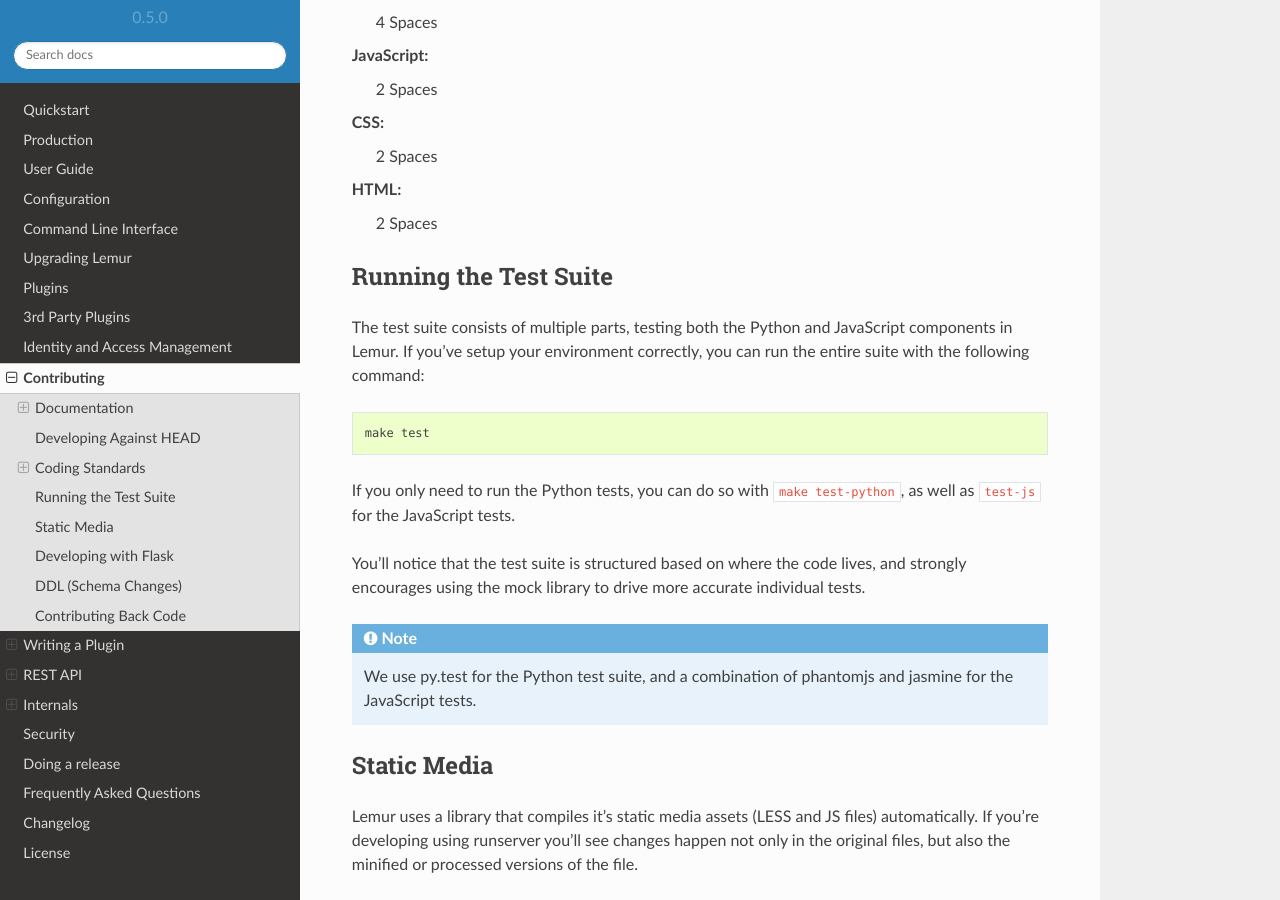
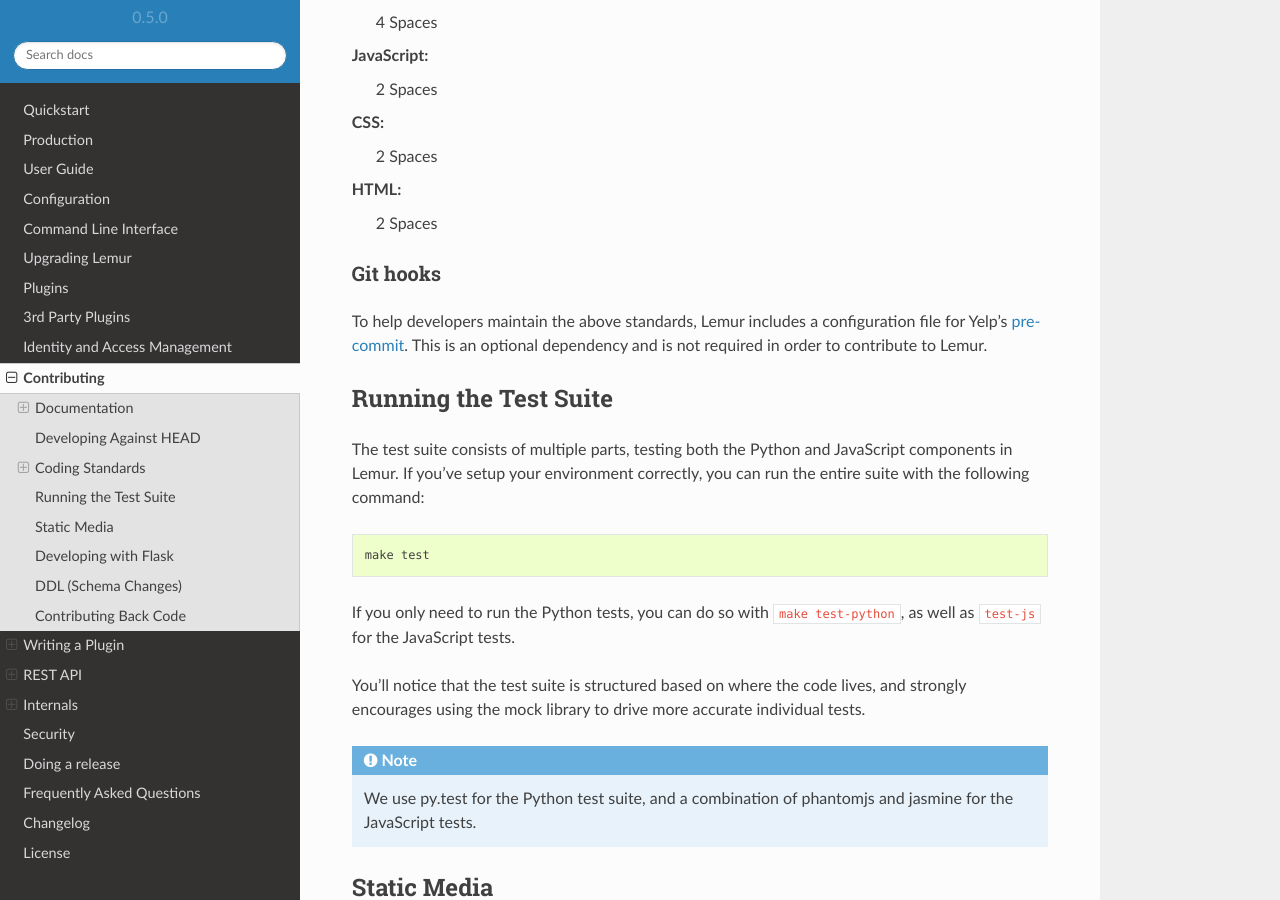
Before and after one commit to Netflix/lemur, a Sphinx documentation site: the page built from docs/developer/index.rst, in a window 1280 px wide and 900 px high, scrolled down 2263 px. Built offline with Sphinx 7.4.7 and the Read the Docs theme 2.0.0, drawn with Linux system fonts in a browser that asks for light colours.

Commit message:
Updating hooks.

```diff
--- a/docs/developer/index.rst
+++ b/docs/developer/index.rst
@@ -111,6 +111,12 @@
 
 HTML:
   2 Spaces
+
+
+Git hooks
+~~~~~~~~~
+
+To help developers maintain the above standards, Lemur includes a configuration file for Yelp's `pre-commit <http://pre-commit.com/>`_. This is an optional dependency and is not required in order to contribute to Lemur.
 
 
 Running the Test Suite
```
Also changed, not shown: 1 other file.
